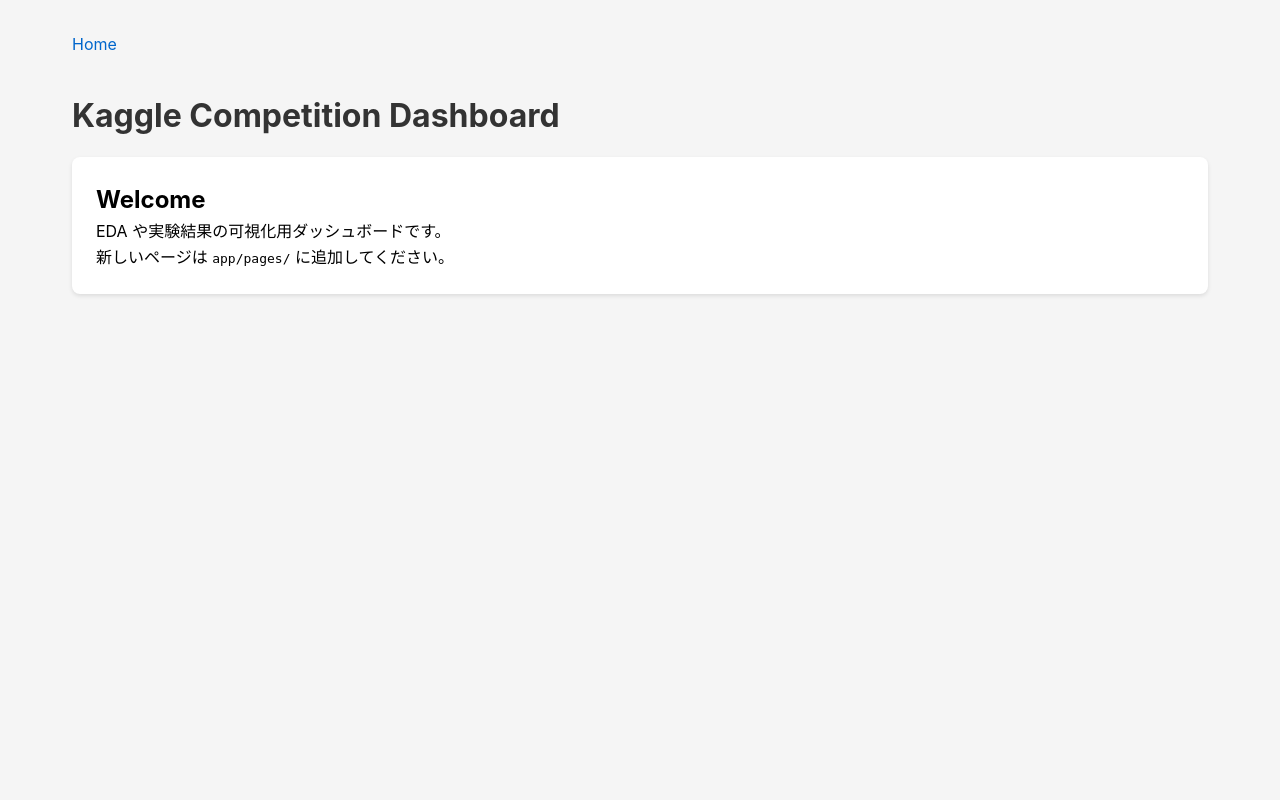
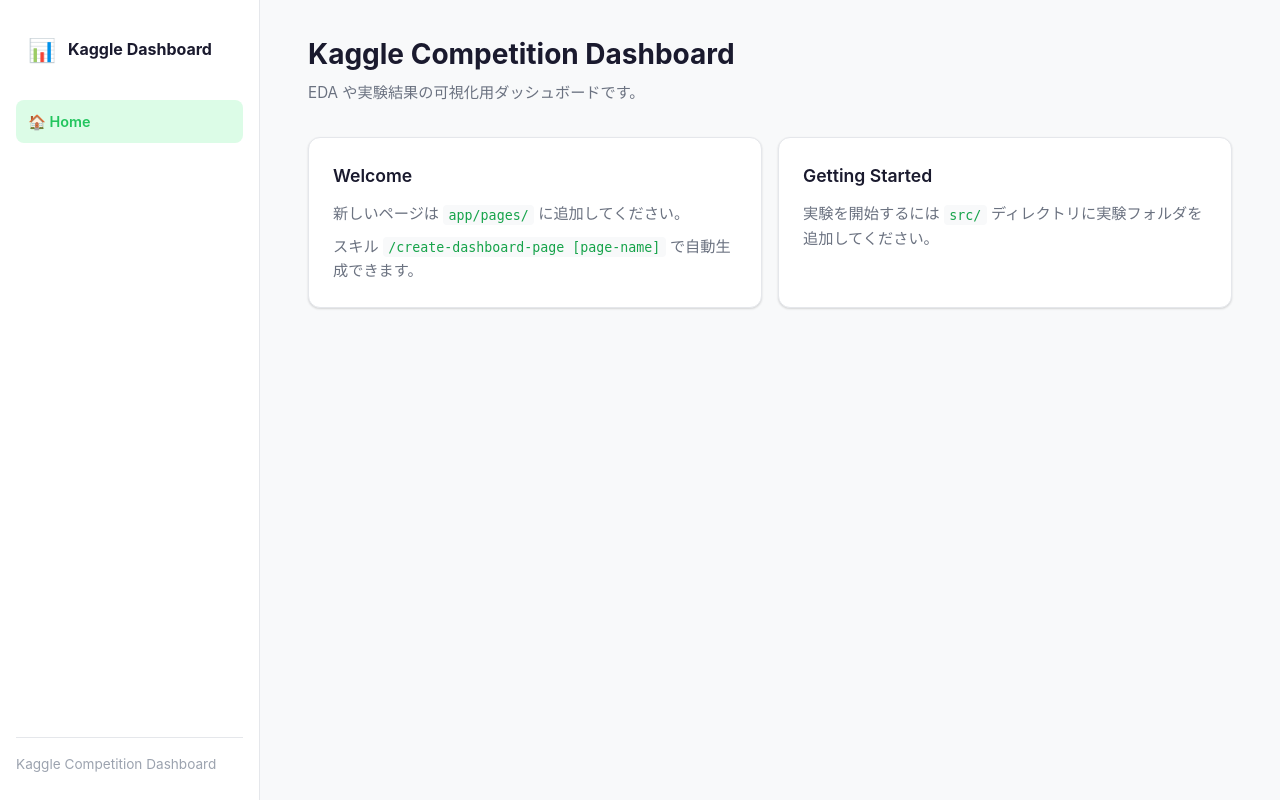
Before and after one commit to Prgckwb/kaggle-template, a FastAPI app: page / in a window 1280 px wide. Run offline with FastAPI, Linux system fonts and the light colour scheme; some libraries are stand-ins or nearby versions.

Commit message:
🎨 ダッシュボードにレイアウト制約を追加（サイドバー + 緑アクセント）
- base.html を新規作成: サイドバー2カラムレイアウト・CSS変数・共通コンポーネントを一元管理
- index.html を base.html 継承に移行
- main.py に active_page コンテキストを追加
- create-dashboard-page スキルを7ステップに拡張し、base.html 確認・作成・ナビ更新を組み込む

Co-Authored-By: Claude Sonnet 4.6 <noreply@anthropic.com>

```diff
--- a/app/main.py
+++ b/app/main.py
@@ -12,5 +12,5 @@ templates = Jinja2Templates(directory=Path(__file__).parent / "templates")
 async def index(request: Request):
     return templates.TemplateResponse(
         "index.html",
-        {"request": request, "title": "Dashboard"},
+        {"request": request, "title": "Dashboard", "active_page": "home"},
     )
--- /dev/null
+++ b/app/templates/base.html
@@ -0,0 +1,282 @@
+<!DOCTYPE html>
+<html lang="ja">
+<head>
+    <meta charset="UTF-8">
+    <meta name="viewport" content="width=device-width, initial-scale=1.0">
+    <title>{% block title %}Dashboard{% endblock %} - Kaggle Dashboard</title>
+    <script src="https://unpkg.com/htmx.org@1.9.10"></script>
+    <style>
+        /* === リセット === */
+        *, *::before, *::after {
+            margin: 0;
+            padding: 0;
+            box-sizing: border-box;
+        }
+
+        /* === CSS 変数 === */
+        :root {
+            --color-accent: #22c55e;
+            --color-accent-hover: #16a34a;
+            --color-accent-light: #dcfce7;
+            --color-bg: #f8f9fa;
+            --color-bg-sidebar: #ffffff;
+            --color-bg-card: #ffffff;
+            --color-text: #1a1a2e;
+            --color-text-secondary: #6b7280;
+            --color-text-muted: #9ca3af;
+            --color-border: #e5e7eb;
+            --sidebar-width: 260px;
+            --radius: 12px;
+            --radius-sm: 8px;
+            --shadow: 0 1px 3px rgba(0, 0, 0, 0.05), 0 1px 2px rgba(0, 0, 0, 0.1);
+            --shadow-md: 0 4px 6px rgba(0, 0, 0, 0.05), 0 2px 4px rgba(0, 0, 0, 0.06);
+            --font-sans: -apple-system, BlinkMacSystemFont, 'Segoe UI', Roboto, sans-serif;
+            --font-mono: 'SF Mono', 'Fira Code', monospace;
+        }
+
+        /* === ベースタイポグラフィ === */
+        body {
+            font-family: var(--font-sans);
+            line-height: 1.6;
+            color: var(--color-text);
+            background: var(--color-bg);
+        }
+
+        /* === 2カラムレイアウト === */
+        .layout {
+            display: flex;
+            min-height: 100vh;
+        }
+
+        /* === サイドバー === */
+        .sidebar {
+            width: var(--sidebar-width);
+            background: var(--color-bg-sidebar);
+            border-right: 1px solid var(--color-border);
+            padding: 1.5rem 1rem;
+            position: fixed;
+            top: 0;
+            left: 0;
+            bottom: 0;
+            display: flex;
+            flex-direction: column;
+            overflow-y: auto;
+        }
+
+        .sidebar-brand {
+            display: flex;
+            align-items: center;
+            gap: 0.75rem;
+            padding: 0.5rem 0.75rem;
+            margin-bottom: 1.5rem;
+            font-weight: 700;
+            font-size: 1rem;
+            color: var(--color-text);
+        }
+
+        .brand-icon {
+            font-size: 1.4rem;
+        }
+
+        .sidebar-nav {
+            display: flex;
+            flex-direction: column;
+            gap: 0.25rem;
+            flex: 1;
+        }
+
+        .nav-item {
+            display: flex;
+            align-items: center;
+            gap: 0.75rem;
+            padding: 0.625rem 0.75rem;
+            border-radius: var(--radius-sm);
+            color: var(--color-text-secondary);
+            text-decoration: none;
+            font-size: 0.9rem;
+            transition: background 0.15s ease, color 0.15s ease;
+        }
+
+        .nav-item:hover {
+            background: var(--color-bg);
+            color: var(--color-text);
+        }
+
+        .nav-item.active {
+            background: var(--color-accent-light);
+            color: var(--color-accent);
+            font-weight: 600;
+        }
+
+        .sidebar-footer {
+            margin-top: auto;
+            padding-top: 1rem;
+            border-top: 1px solid var(--color-border);
+        }
+
+        /* === メインコンテンツ === */
+        .main {
+            margin-left: var(--sidebar-width);
+            flex: 1;
+            padding: 2rem 3rem;
+            max-width: calc(100% - var(--sidebar-width));
+        }
+
+        /* === ページヘッダー === */
+        .page-header {
+            margin-bottom: 2rem;
+        }
+
+        .page-header h1 {
+            font-size: 1.75rem;
+            font-weight: 700;
+            color: var(--color-text);
+            margin-bottom: 0.25rem;
+        }
+
+        .page-subtitle {
+            color: var(--color-text-secondary);
+            font-size: 0.95rem;
+        }
+
+        /* === カード === */
+        .card {
+            background: var(--color-bg-card);
+            border-radius: var(--radius);
+            padding: 1.5rem;
+            margin-bottom: 1rem;
+            box-shadow: var(--shadow);
+            border: 1px solid var(--color-border);
+        }
+
+        .card h2 {
+            font-size: 1.1rem;
+            font-weight: 600;
+            margin-bottom: 0.75rem;
+        }
+
+        .card p {
+            color: var(--color-text-secondary);
+            font-size: 0.95rem;
+        }
+
+        /* === グリッド === */
+        .grid {
+            display: grid;
+            gap: 1rem;
+        }
+
+        .grid-2 {
+            grid-template-columns: repeat(2, 1fr);
+        }
+
+        .grid-3 {
+            grid-template-columns: repeat(3, 1fr);
+        }
+
+        /* === ボタン === */
+        .btn {
+            display: inline-flex;
+            align-items: center;
+            gap: 0.5rem;
+            padding: 0.625rem 1.25rem;
+            border-radius: var(--radius-sm);
+            font-size: 0.9rem;
+            font-weight: 500;
+            cursor: pointer;
+            border: none;
+            transition: background 0.15s ease, color 0.15s ease;
+            text-decoration: none;
+            font-family: var(--font-sans);
+        }
+
+        .btn-primary {
+            background: var(--color-accent);
+            color: white;
+        }
+
+        .btn-primary:hover {
+            background: var(--color-accent-hover);
+        }
+
+        .btn-outline {
+            background: transparent;
+            border: 1px solid var(--color-border);
+            color: var(--color-text);
+        }
+
+        .btn-outline:hover {
+            background: var(--color-bg);
+        }
+
+        /* === コード === */
+        code {
+            background: var(--color-bg);
+            padding: 0.2em 0.4em;
+            border-radius: 4px;
+            font-family: var(--font-mono);
+            font-size: 0.875em;
+            color: var(--color-accent-hover);
+        }
+
+        /* === テーブル === */
+        table {
+            width: 100%;
+            border-collapse: collapse;
+        }
+
+        th, td {
+            padding: 0.75rem 1rem;
+            text-align: left;
+            border-bottom: 1px solid var(--color-border);
+        }
+
+        th {
+            font-weight: 600;
+            color: var(--color-text-secondary);
+            font-size: 0.85rem;
+            text-transform: uppercase;
+            letter-spacing: 0.05em;
+        }
+
+        td {
+            font-size: 0.95rem;
+        }
+
+        /* === ユーティリティ === */
+        .text-muted {
+            color: var(--color-text-muted);
+            font-size: 0.85rem;
+        }
+
+        .accent {
+            color: var(--color-accent);
+        }
+
+        .mt-1 { margin-top: 0.5rem; }
+        .mt-2 { margin-top: 1rem; }
+        .mt-4 { margin-top: 2rem; }
+    </style>
+    {% block head %}{% endblock %}
+</head>
+<body>
+    <div class="layout">
+        <aside class="sidebar">
+            <div class="sidebar-brand">
+                <span class="brand-icon">📊</span>
+                <span>Kaggle Dashboard</span>
+            </div>
+            <nav class="sidebar-nav">
+                <a href="/" class="nav-item {% if active_page == 'home' %}active{% endif %}">🏠 Home</a>
+                {% block sidebar_nav %}{% endblock %}
+            </nav>
+            <div class="sidebar-footer">
+                <p class="text-muted">Kaggle Competition Dashboard</p>
+            </div>
+        </aside>
+        <main class="main">
+            {% block content %}{% endblock %}
+        </main>
+    </div>
+</body>
+</html>
--- a/app/templates/index.html
+++ b/app/templates/index.html
@@ -1,59 +1,22 @@
-<!DOCTYPE html>
-<html lang="ja">
-<head>
-    <meta charset="UTF-8">
-    <meta name="viewport" content="width=device-width, initial-scale=1.0">
-    <title>{{ title }}</title>
-    <script src="https://unpkg.com/htmx.org@1.9.10"></script>
-    <style>
-        * {
-            margin: 0;
-            padding: 0;
-            box-sizing: border-box;
-        }
-        body {
-            font-family: -apple-system, BlinkMacSystemFont, 'Segoe UI', Roboto, sans-serif;
-            line-height: 1.6;
-            padding: 2rem;
-            max-width: 1200px;
-            margin: 0 auto;
-            background: #f5f5f5;
-        }
-        h1 {
-            margin-bottom: 1rem;
-            color: #333;
-        }
-        .card {
-            background: white;
-            border-radius: 8px;
-            padding: 1.5rem;
-            margin-bottom: 1rem;
-            box-shadow: 0 2px 4px rgba(0,0,0,0.1);
-        }
-        nav {
-            margin-bottom: 2rem;
-        }
-        nav a {
-            margin-right: 1rem;
-            color: #0066cc;
-            text-decoration: none;
-        }
-        nav a:hover {
-            text-decoration: underline;
-        }
-    </style>
-</head>
-<body>
-    <nav>
-        <a href="/">Home</a>
-    </nav>
+{% extends "base.html" %}
 
+{% block title %}Home{% endblock %}
+
+{% block content %}
+<div class="page-header">
     <h1>Kaggle Competition Dashboard</h1>
+    <p class="page-subtitle">EDA や実験結果の可視化用ダッシュボードです。</p>
+</div>
 
+<div class="grid grid-2">
     <div class="card">
         <h2>Welcome</h2>
-        <p>EDA や実験結果の可視化用ダッシュボードです。</p>
         <p>新しいページは <code>app/pages/</code> に追加してください。</p>
+        <p class="mt-1">スキル <code>/create-dashboard-page [page-name]</code> で自動生成できます。</p>
     </div>
-</body>
-</html>
+    <div class="card">
+        <h2>Getting Started</h2>
+        <p>実験を開始するには <code>src/</code> ディレクトリに実験フォルダを追加してください。</p>
+    </div>
+</div>
+{% endblock %}
```
Also changed, not shown: .claude/skills/kaggle-create-dashboard-page/SKILL.md.
